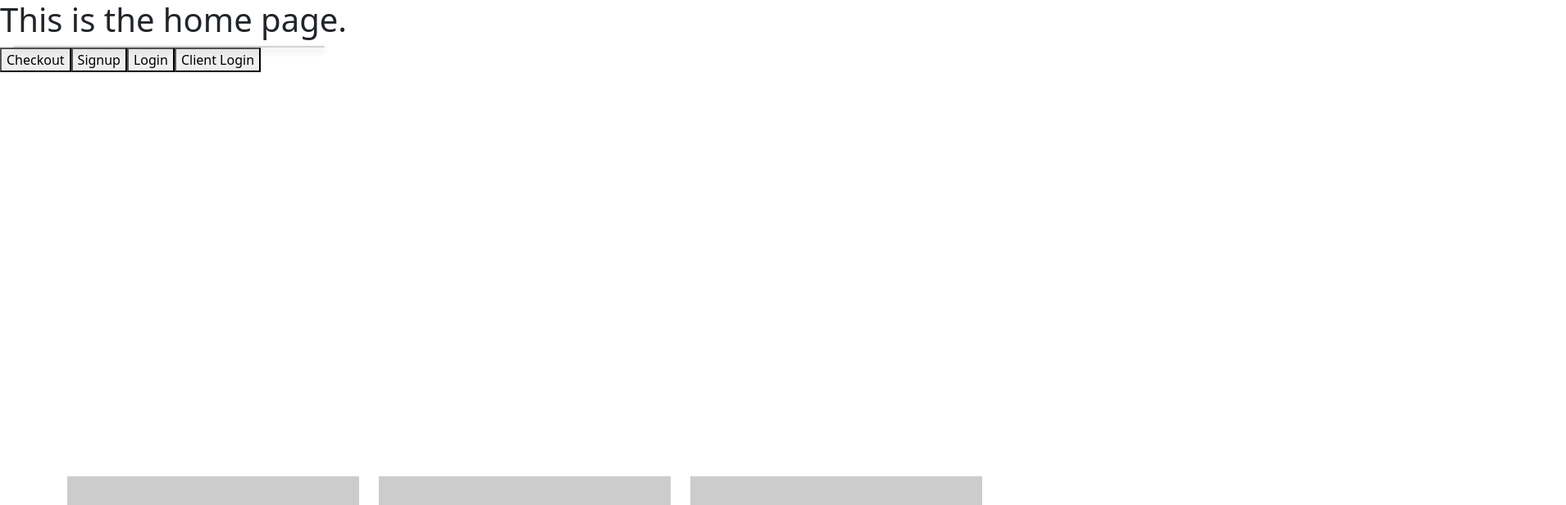
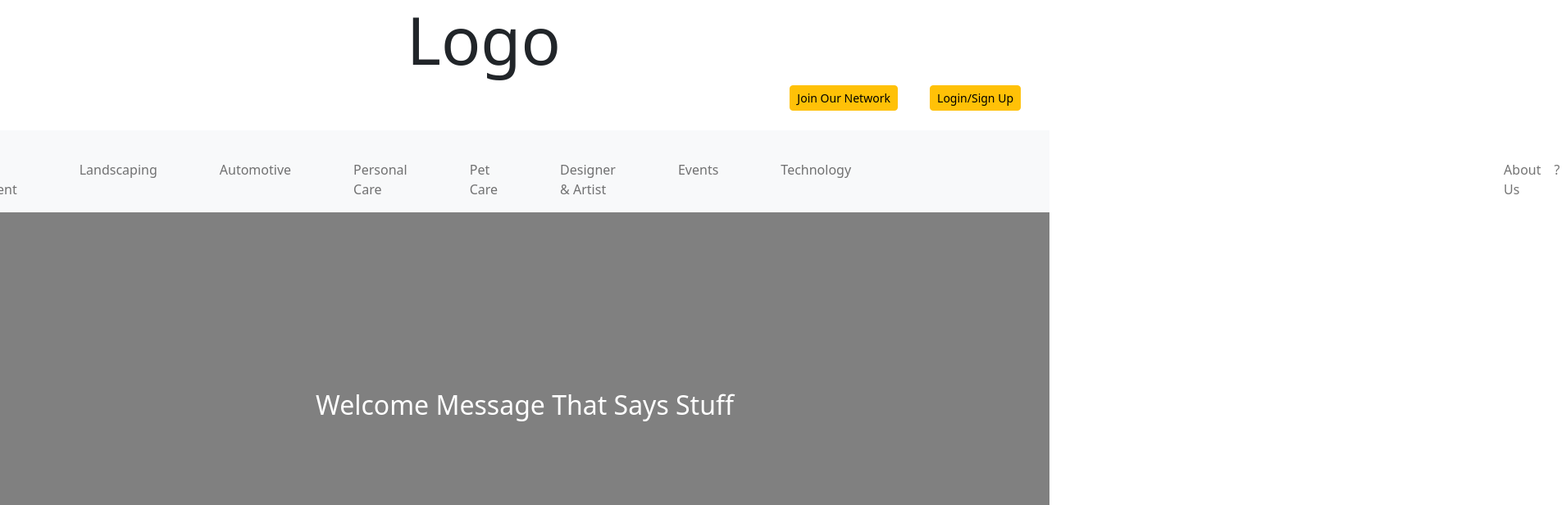
Before and after one commit to jpeng322/Booked, a React (Vite) app in the folder frontend/: page / in a window 1280 px wide. Shown: the top 616 px of the page at 82% size, 1910 px wide, since content can reach past the window. Built offline with nearby package versions, Linux system fonts and the light colour scheme.

Commit message:
homepage changes

```diff
--- a/frontend/src/App.jsx
+++ b/frontend/src/App.jsx
@@ -27,6 +27,8 @@ import { fetchLogin, fetchSignup } from "./api";
 import CustomerAccountContact from "./pages/CustomerAccountContact";
 
 
+import NavComp from "./components/Navbar";
+import HeroComp from "./components/HeroComp";
 
 function App() {
   const [count, setCount] = useState(0);
@@ -172,6 +174,7 @@ function App() {
     <div className="App">
       <RouterProvider router={router} />
     </div>
+
   );
 }
 
--- /dev/null
+++ b/frontend/src/components/FooterComp.jsx
@@ -0,0 +1,46 @@
+import react from "react";
+import { Container } from "react-bootstrap";
+import Form from 'react-bootstrap/Form'
+import { InputGroup } from "react-bootstrap";
+import {Button} from "react-bootstrap";
+
+function FooterComp(){
+    return(
+    <div
+    style={{
+        paddingTop: "60px"
+    }} >
+
+        <br></br>
+        <br></br>
+        <Container className="text-center" >
+    <h4> Wanna be in the know about the Pros? Subscribe </h4>
+    <h5 style={{
+        paddingTop: "10px",
+        fontSize: "16px"
+    }} >Join our email list by adding your email below</h5>
+    </Container>
+
+    <div className="d-flex justify-content-center">
+    <InputGroup className="mb-3"
+    style={{
+        width: "479px",
+        height: "66px",
+    }}
+    >
+        <Form.Control
+          placeholder="YourNameH3r3@gmail.com"
+          aria-label="Recipient's username"
+          aria-describedby="basic-addon2"
+        />
+        <Button variant="outline-secondary" id="button-addon2" className="text-bg-secondary p-3">
+          Subscribe
+        </Button>
+      </InputGroup>
+      </div>
+
+         Footer
+         </div>
+    )
+}
+export default FooterComp;
--- /dev/null
+++ b/frontend/src/components/HeroComp.jsx
@@ -0,0 +1,31 @@
+import react from "react";
+import { Container, Row, Col } from "react-bootstrap";
+
+const HeroComp = ({ title, subtitle, backgroundImage }) => {
+  return (
+    <div className="d-lg-flex"
+      style={{
+        backgroundColor: "grey",
+        backgroundSize: "cover",
+        height: "458px",
+        display: "flex",
+        alignItems: "center",
+        color: "white",
+        fontSize: "3rem",
+        textAlign: "center"
+
+      }}
+    >
+      <Container>
+        <Row>
+          <Col>
+        <h2 className="">Welcome Message That Says Stuff </h2>
+          </Col>
+        </Row>
+      </Container>
+
+    </div>
+  );
+};
+
+export default HeroComp;
--- a/frontend/src/components/Navbar.jsx
+++ b/frontend/src/components/Navbar.jsx
@@ -2,36 +2,97 @@ import React from "react";
 import Container from 'react-bootstrap/Container';
 import Nav from 'react-bootstrap/Nav';
 import Navbar from 'react-bootstrap/Navbar';
-import NavDropdown from 'react-bootstrap/NavDropdown';
+import { Button } from "react-bootstrap";
 
 
+function NavComp() {
+        return (
+          <>
+            <div className="col-md-12 text-end">
+              <h1 className="text-center"
+              style={{
+                paddingRight: "100px",
+                fontSize:"80px"
+              }}>Logo</h1>
+              <Button variant="warning" size="sm" >Join Our Network</Button>{' '}
+              <Button variant="warning" size="sm">Login/Sign Up</Button>{' '}
+            <div className="d-lg-flex">
+            </div>
+            </div>
+            <br />
+            <Navbar className="m-auto" bg="light" variant="light">
+              <Container
+              style={{
+                paddingBottom: "0px",
+                paddingInline: "50px"
+            }}
+              >
+                <Nav className="justify-content-center"
+                style={{
+                  marginLeft: "-15rem ",
 
-function Navbar() {
-    return (
-      <Navbar bg="light" expand="lg">
-        <Container>
-          <Navbar.Brand href="#home">React-Bootstrap</Navbar.Brand>
-          <Navbar.Toggle aria-controls="basic-navbar-nav" />
-          <Navbar.Collapse id="basic-navbar-nav">
-            <Nav className="me-auto">
-              <Nav.Link href="#home">Home</Nav.Link>
-              <Nav.Link href="#link">Link</Nav.Link>
-              <NavDropdown title="Dropdown" id="basic-nav-dropdown">
-                <NavDropdown.Item href="#action/3.1">Action</NavDropdown.Item>
-                <NavDropdown.Item href="#action/3.2">
-                  Another action
-                </NavDropdown.Item>
-                <NavDropdown.Item href="#action/3.3">Something</NavDropdown.Item>
-                <NavDropdown.Divider />
-                <NavDropdown.Item href="#action/3.4">
-                  Separated link
-                </NavDropdown.Item>
-              </NavDropdown>
-            </Nav>
-          </Navbar.Collapse>
-        </Container>
-      </Navbar>
-    );
-  }
+                }}>
+                  <Nav.Link href="#home"
+                  style={{
+                    marginLeft: "30px",
+                     marginRight: "30px"
+                  }}>
+                    Home Improvement</Nav.Link>
+                  <Nav.Link href="#features"
+                  style={{
+                    marginLeft: "30px",
+                     marginRight: "30px"
+                  }}>Landscaping</Nav.Link>
+                  <Nav.Link href="#pricing"
+                  style={{
+                    marginLeft: "30px",
+                     marginRight: "30px"
+                  }}
+                  >Automotive</Nav.Link>
+                  <Nav.Link href="#pricing"
+                  style={{
+                    marginLeft: "30px",
+                     marginRight: "30px"
+                  }}
+                  >Personal Care</Nav.Link>
+                  <Nav.Link href="#pricing"
+                  style={{
+                    marginLeft: "30px",
+                     marginRight: "30px"
+                  }}
+                  >Pet Care</Nav.Link>
+                  <Nav.Link href="#pricing"
+                  style={{
+                    marginLeft: "30px",
+                     marginRight: "30px"
+                  }}
+                  >Designer & Artist</Nav.Link>
+                  <Nav.Link href="#pricing"
+                  style={{
+                    marginLeft: "30px",
+                     marginRight: "30px"
+                  }}
+                  >Events</Nav.Link>
+                  <Nav.Link href="#pricing"
+                  style={{
+                    marginLeft: "30px",
+                     marginRight: "30px"
+                  }}
+                  >Technology</Nav.Link>
 
-  export default Navbar;
+                  <Nav.Link className="text-left" href="#pricing"
+                  style={{
+                    marginLeft: "750px",
+                     marginRight: "0px"
+                  }}
+                  >About Us </Nav.Link>
+
+                  <Nav.Link href="#pricing">?</Nav.Link>
+                </Nav>
+              </Container>
+            </Navbar>
+          </>
+        );
+      }
+
+      export default NavComp;
--- /dev/null
+++ b/frontend/src/components/OtherComp.jsx
@@ -0,0 +1,53 @@
+import react from "react";
+import { Container } from "react-bootstrap";
+
+
+function OtherComp (){
+      return (
+    <div style={{
+        paddingTop: "60px"
+    }} >
+    <div className="mx-auto p-2"
+    style={{
+        backgroundColor: "white",
+        height: "225px",
+        width: "33.33%",
+       display: "flex",
+
+    }}>
+    <div className="row"
+    style={{
+    backgroundColor: "grey",
+    margin:"20px",
+    height: "225px",
+    width: "1125px",
+    float: "left",
+}}></div>
+
+    <div className="mx-auto p-2"
+style={{
+    backgroundColor: "grey",
+    margin:"20px",
+    height: "225px",
+    width: "1125px",
+    float:"right",
+
+}}></div>
+
+    <div className="row"
+style={{
+    backgroundColor: "grey",
+    margin:"20px",
+    height: "225px",
+    width: "1125px",
+    float:"right",
+
+}}></div>
+    </div>
+    </div>
+      );
+
+    }
+
+
+export default OtherComp;
--- /dev/null
+++ b/frontend/src/components/SearchBar.jsx
@@ -0,0 +1,75 @@
+import Button from 'react-bootstrap/Button';
+import InputGroup from 'react-bootstrap/InputGroup';
+
+function SearchBar({placeholder, data}) {
+    return (
+<div>
+    <form className="mx-auto p-2" role="search"
+         style={{
+        textAlign:"center",
+        fontWeight: "600",
+        position: "relative",
+        height: "50px",
+      }}
+      >
+        <input className="mx-auto p-2" type="search" placeholder="Search" aria-label="Search"
+        style={{
+          width:"600px",
+          height: "49px",
+          alignContent: "center",
+          borderRadius: "50px",
+          borderColor: "grey"
+        }}
+        />
+        <button className="bi bi-search" type="submit"
+        style={{
+          position: 'absolute',
+          right: "895px",
+          paddingTop:"16px",
+          paddingLeft: "2px",
+          paddingRight: "15px",
+          paddingBottom: "1px",
+          borderRadius: "50px",
+          backgroundColor: "light",
+          borderColor: "light"
+
+        }}
+        >
+        <svg xmlns="http://www.w3.org/2000/svg" width="74" height="26" fill="currentColor" class="bi bi-search" viewBox="0 0 16 16">
+        <path d="M11.742 10.344a6.5 6.5 0 1 0-1.397 1.398h-.001c.03.04.062.078.098.115l3.85 3.85a1 1 0 0 0 1.415-1.414l-3.85-3.85a1.007 1.007 0 0 0-.115-.1zM12 6.5a5.5 5.5 0 1 1-11 0 5.5 5.5 0 0 1 11 0z"/>
+      </svg>
+
+        </button>
+      </form>
+
+      <div className="d-flex mx-auto justify-content-center">
+        <div className="row align-items-center"
+         style={{
+          width: "400px",
+          margin: "20px"
+        }} >
+
+      <div className="col"><a href="#"
+      >Most Popular</a></div>
+
+      <div className="col">
+      <span className="border-start border-end"
+      style={{
+
+      }}>
+       <a href="#" className="col">Recommended</a>
+       </span>
+       </div>
+
+      <div className="col"
+      ><a href="#" className="alignContents"
+      >Filter</a></div>
+
+      </div>
+     </div>
+  </div>
+
+    );
+  }
+
+  export default SearchBar;
--- a/frontend/src/main.jsx
+++ b/frontend/src/main.jsx
@@ -2,6 +2,7 @@ import React from 'react'
 import ReactDOM from 'react-dom/client'
 import 'bootstrap/dist/css/bootstrap.min.css';
 import App from './App'
+
 // import './index.css'
 
 ReactDOM.createRoot(document.getElementById('root')).render(
--- a/frontend/src/pages/Home.jsx
+++ b/frontend/src/pages/Home.jsx
@@ -1,11 +1,16 @@
 import React from "react";
 import { useNavigate } from "react-router-dom";
 import { Container, Row, Col, Carousel } from "react-bootstrap";
-import SubscriptionBox from './SubscriptionBox';
-import Carouselandsub from './Carouselandsubs.jsx'
+import SubscriptionBox from "./SubscriptionBox";
+import Carouselandsub from "./Carouselandsubs.jsx";
+
+import NavComp from "../components/Navbar";
+import HeroComp from "../components/HeroComp";
+import OtherComp from "../components/OtherComp";
+import SearchBar from "../components/SearchBar";
+import FooterComp from "../components/FooterComp";
 
 const Home = () => {
-
   async function checkout() {
     console.log("asdasd");
     try {
@@ -61,15 +66,19 @@ const Home = () => {
   return (
     <div>
       <div className="App">
-        <h1>This is the home page.</h1>
+        <NavComp />
+
+        <HeroComp />
         <div className="card"></div>
         <button onClick={checkout}>Checkout</button>
         <button onClick={() => navigate("auth/signup")}>Signup</button>
         <button onClick={() => navigate("auth/login")}>Login</button>
-        <button onClick={() => navigate("auth/loginClient")}>Client Login</button>
+        <button onClick={() => navigate("auth/loginClient")}>
+          Client Login
+        </button>
         {/* <button onClick={() => navigate("/customeraccount")}>Customer Accunt Contact</button> */}
       </div>
-    <Carouselandsub />
+      <Carouselandsub />
     </div>
   );
 };
```
